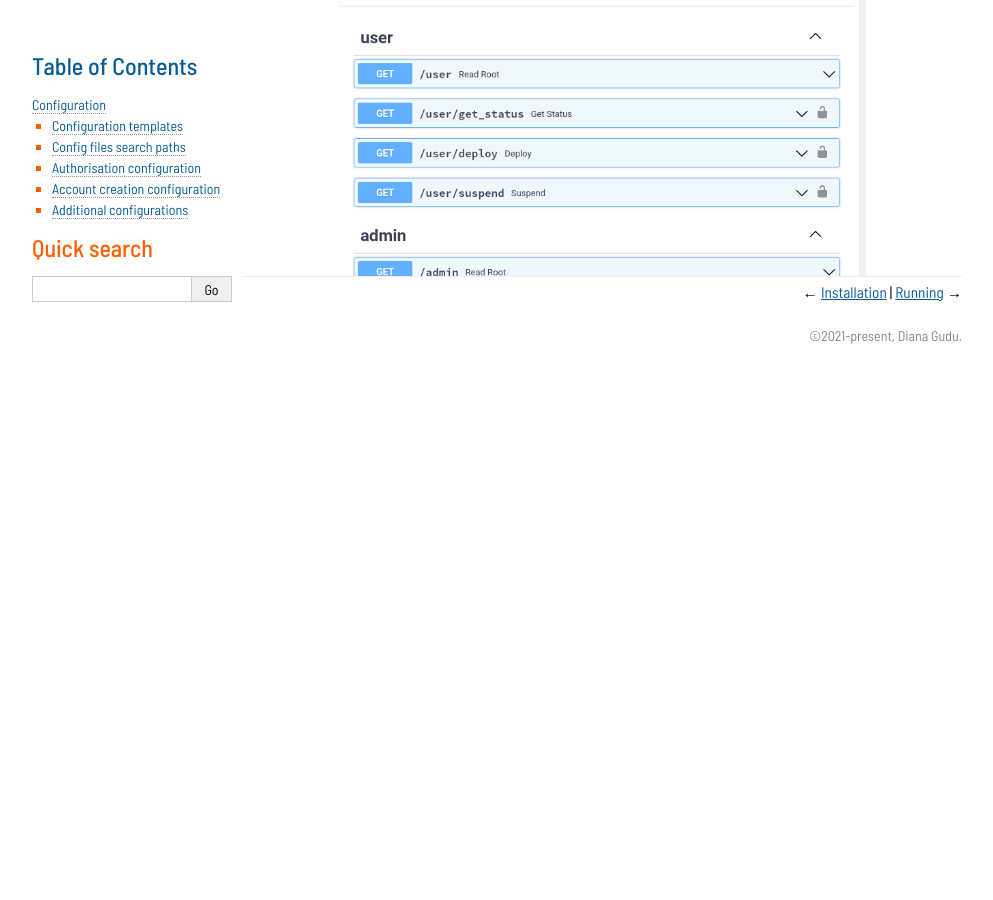
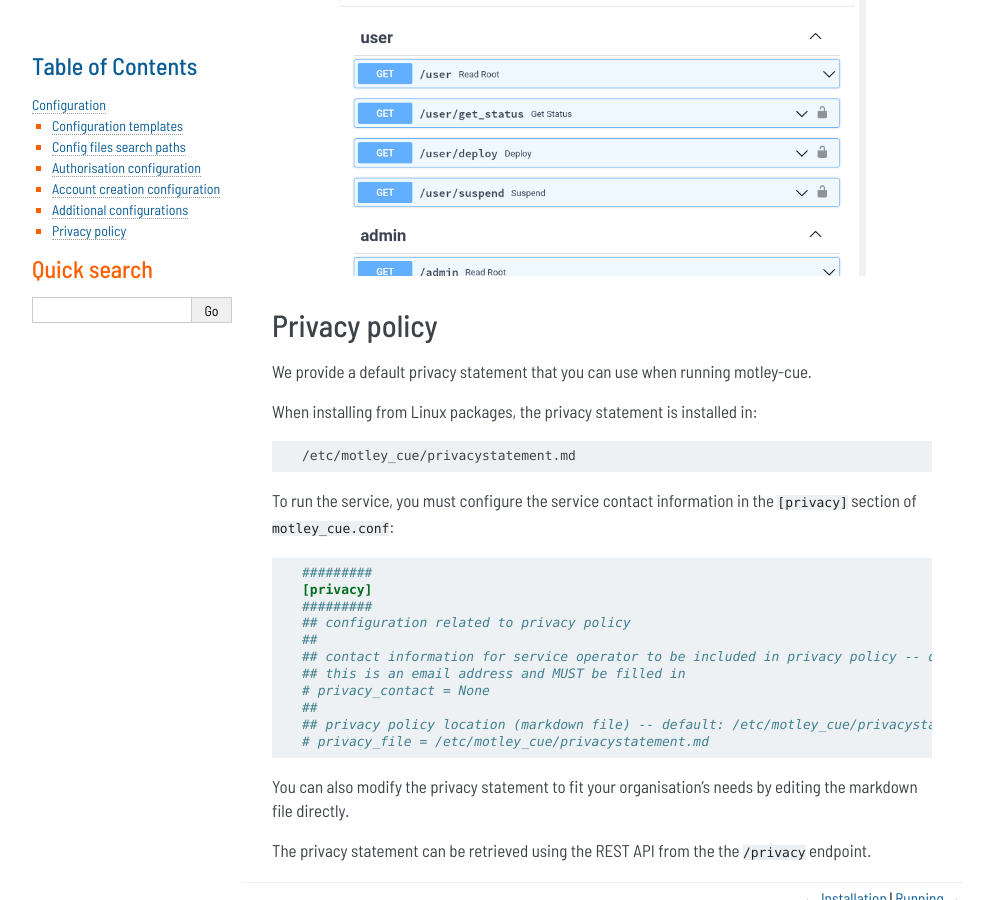
Before and after one commit to dianagudu/motley_cue, a Sphinx documentation site: the page built from doc/source/configuration.rst, in a window 1280 px wide and 900 px high, scrolled down 3635 px. Shown: the whole window, without its empty margins (148-1141 px from the left). Built offline with Sphinx 7.4.7, drawn with Linux system fonts in a browser that asks for light colours; before the commit the page ends 4009 px from its top, so only the background shows below that.

Commit message:
add privacy policy info to docs

```diff
--- a/doc/source/configuration.rst
+++ b/doc/source/configuration.rst
@@ -167,3 +167,36 @@ If ``motley_cue`` is running on ``localhost``, these settings will enable the in
   :width: 80%
   :align: center
   :alt: Swagger docs
+
+
+Privacy policy
+--------------
+
+We provide a default privacy statement that you can use when running motley-cue.
+
+When installing from Linux packages, the privacy statement is installed in:
+
+.. code-block:: bash
+
+  /etc/motley_cue/privacystatement.md
+
+To run the service, you must configure the service contact information in the ``[privacy]`` section of ``motley_cue.conf``:
+
+.. code-block:: ini
+
+  #########
+  [privacy]
+  #########
+  ## configuration related to privacy policy
+  ##
+  ## contact information for service operator to be included in privacy policy -- default: None
+  ## this is an email address and MUST be filled in
+  # privacy_contact = None
+  ##
+  ## privacy policy location (markdown file) -- default: /etc/motley_cue/privacystatement.md
+  # privacy_file = /etc/motley_cue/privacystatement.md
+
+
+You can also modify the privacy statement to fit your organisation's needs by editing the markdown file directly.
+
+The privacy statement can be retrieved using the REST API from the the ``/privacy`` endpoint.
```
Also changed, not shown: 1 other file.
